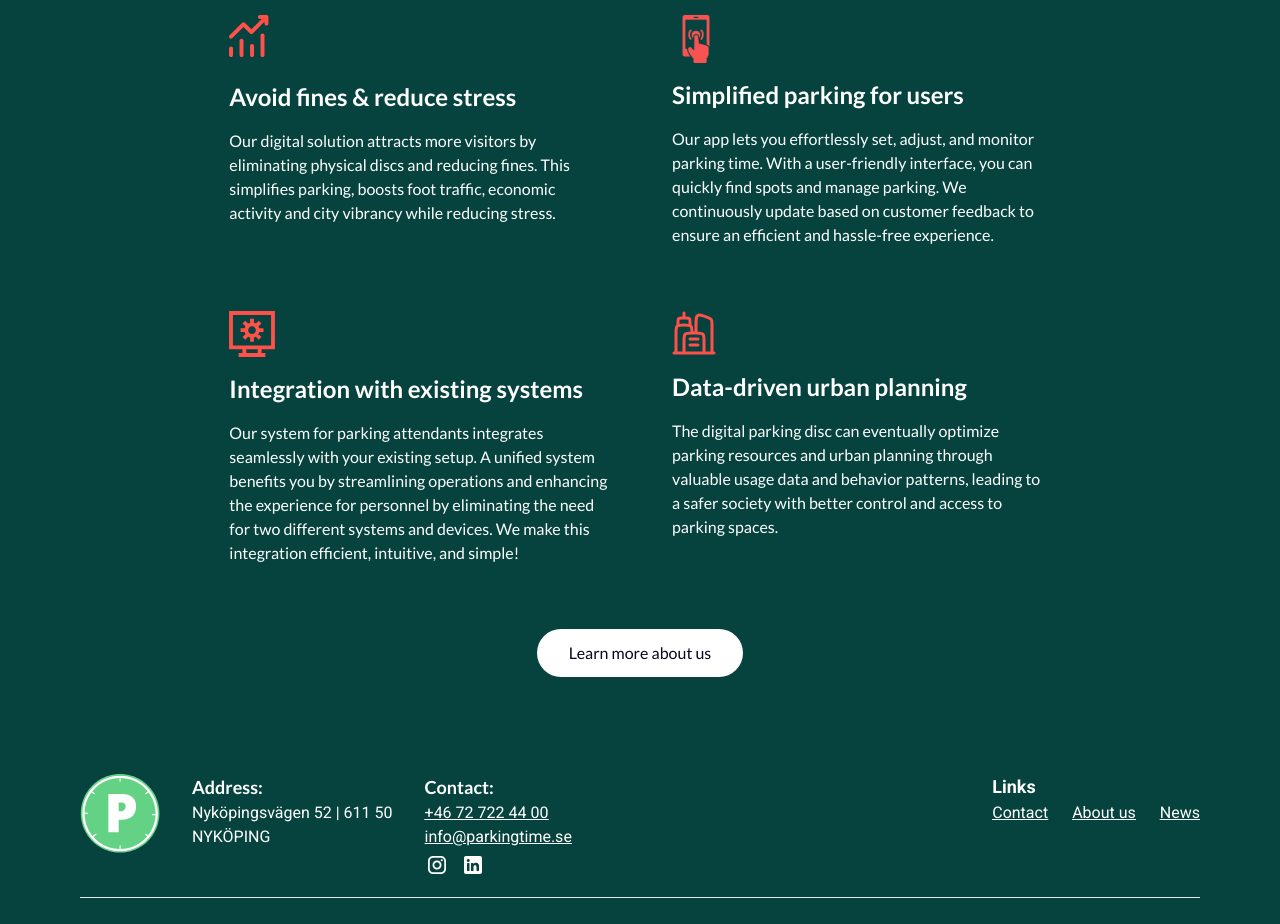
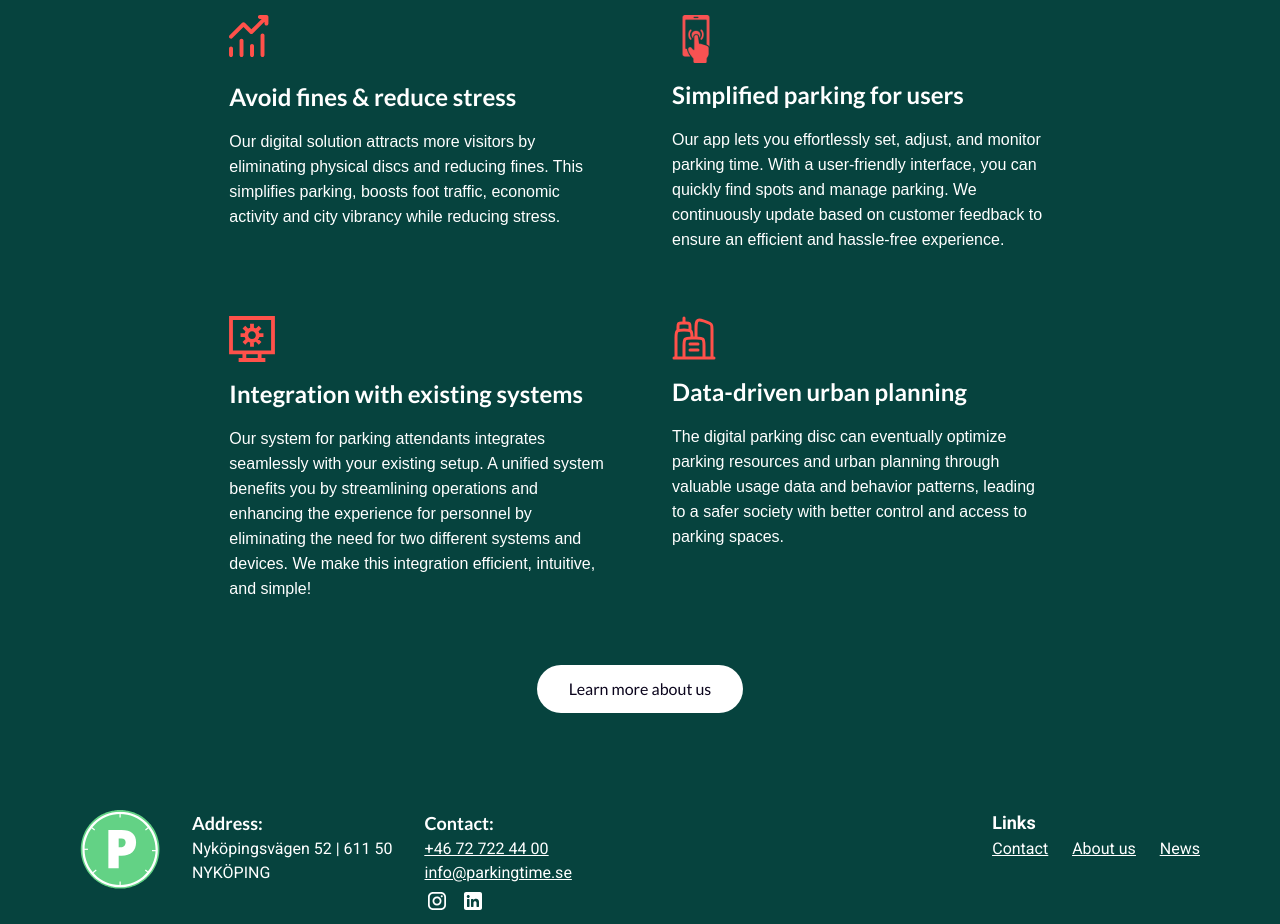
Before and after one commit to Legendarius-K/parking_time, a Next.js app: page / in a window 1280 px wide. Shown: the part 2280-3204 px from the top of the page. Built offline with nearby package versions, Linux system fonts and the light colour scheme.

Commit message:
made changes font

```diff
--- a/src/app/layout.tsx
+++ b/src/app/layout.tsx
@@ -23,6 +23,7 @@ export default function RootLayout({
         <html lang="en" className="h-screen">
             <head>
                 <link href="https://fonts.googleapis.com/css2?family=Lato:wght@400;700&family=Roboto:wght@400;700&display=swap" rel="stylesheet"/>
+                <link href="https://fonts.googleapis.com/css2?family=Nunito+Sans:ital,opsz,wght@0,6..12,200..1000;1,6..12,200..1000&display=swap" rel="stylesheet"/>
             </head>
             <body className={`${'font-sans font-thin flex flex-col min-h-full box-border'}`}>
                 <Header />
--- a/src/components/Home/Why/index.tsx
+++ b/src/components/Home/Why/index.tsx
@@ -3,28 +3,27 @@ const Why = () => {
     return (
         <>
             <div className="flex flex-wrap justify-center gap-6 bg-pt-primary h-full mt-sm pt-12">
-            <h1 className="text-white text-4xl font-bold text-center mt-12 bg-pt-primary">Why Parking Time?</h1>
+            <h1 className="text-white text-4xl font-bold text-center mt-12 bg-pt-primary" >Why Parking Time?</h1>
                 <ul className="flex flex-wrap w-full gap-4 justify-center">
-                    <li className="text-white p-6 w-full md:w-4/12">
+                    <li className="text-white p-6 w-full md:w-4/12 ">
                         <img className="mb-6"src="./whyone.svg" alt="vector" />
                         <h2 className="text-2xl font-semibold mb-4">Avoid fines & reduce stress</h2>
-                        <span>Our digital solution attracts more visitors by eliminating physical discs and reducing fines. This simplifies parking, boosts foot traffic, economic activity and city vibrancy while reducing stress.</span>
+                        <span className="font-nunito font-thin">Our digital solution attracts more visitors by eliminating physical discs and reducing fines. This simplifies parking, boosts foot traffic, economic activity and city vibrancy while reducing stress.</span>
                     </li>
                     <li className="text-white p-6 w-full md:w-4/12">
                         <img className="mb-4" src="./why2.svg" alt="vector" />
                         <h2 className="text-2xl font-semibold mb-4">Simplified parking for users</h2>
-                        <span>Our app lets you effortlessly set, adjust, and monitor parking time. With a user-friendly interface, you can quickly find spots and manage parking. We continuously update based on customer feedback to ensure an efficient and hassle-free experience.</span>
+                        <span className="font-nunito font-thin">Our app lets you effortlessly set, adjust, and monitor parking time. With a user-friendly interface, you can quickly find spots and manage parking. We continuously update based on customer feedback to ensure an efficient and hassle-free experience.</span>
                     </li>
                     <li className="text-white p-6 w-full md:w-4/12">
                     <img className="mb-4" src="./why3.svg" alt="vector" />
                         <h2 className="text-2xl font-semibold mb-4">Integration with existing systems</h2>
-                        <span>Our system for parking attendants integrates seamlessly with your existing setup. A unified system benefits you by streamlining operations and enhancing the experience for personnel by eliminating the need for two different systems and devices. We make this integration efficient, intuitive, and simple!</span>
+                        <span className="font-nunito font-thin">Our system for parking attendants integrates seamlessly with your existing setup. A unified system benefits you by streamlining operations and enhancing the experience for personnel by eliminating the need for two different systems and devices. We make this integration efficient, intuitive, and simple!</span>
                     </li>
                     <li className="text-white p-6 w-full md:w-4/12">
                     <img className="mb-4" src="./why4.svg" alt="vector" />
-
                         <h2 className="text-2xl font-semibold mb-4">Data-driven urban planning</h2>
-                        <span>The digital parking disc can eventually optimize parking resources and urban planning through valuable usage data and behavior patterns, leading to a safer society with better control and access to parking spaces.</span>
+                        <span className="font-nunito font-thin">The digital parking disc can eventually optimize parking resources and urban planning through valuable usage data and behavior patterns, leading to a safer society with better control and access to parking spaces.</span>
                     </li>
                 </ul>
                 <Button route="/about" btnText="Learn more about us" colors="bg-white text-custom-black" />
--- a/tailwind.config.ts
+++ b/tailwind.config.ts
@@ -33,6 +33,7 @@ const config: Config = {
       fontFamily: {
         sans: ["Lato", "sans-serif"],
         mono: ["Roboto", "monospace"],
+        nunito: ["Nunito", "sans-serif"]
       },
       fontSize: {
         heading1: ["64px", { lineHeight: "80px" }],
```
